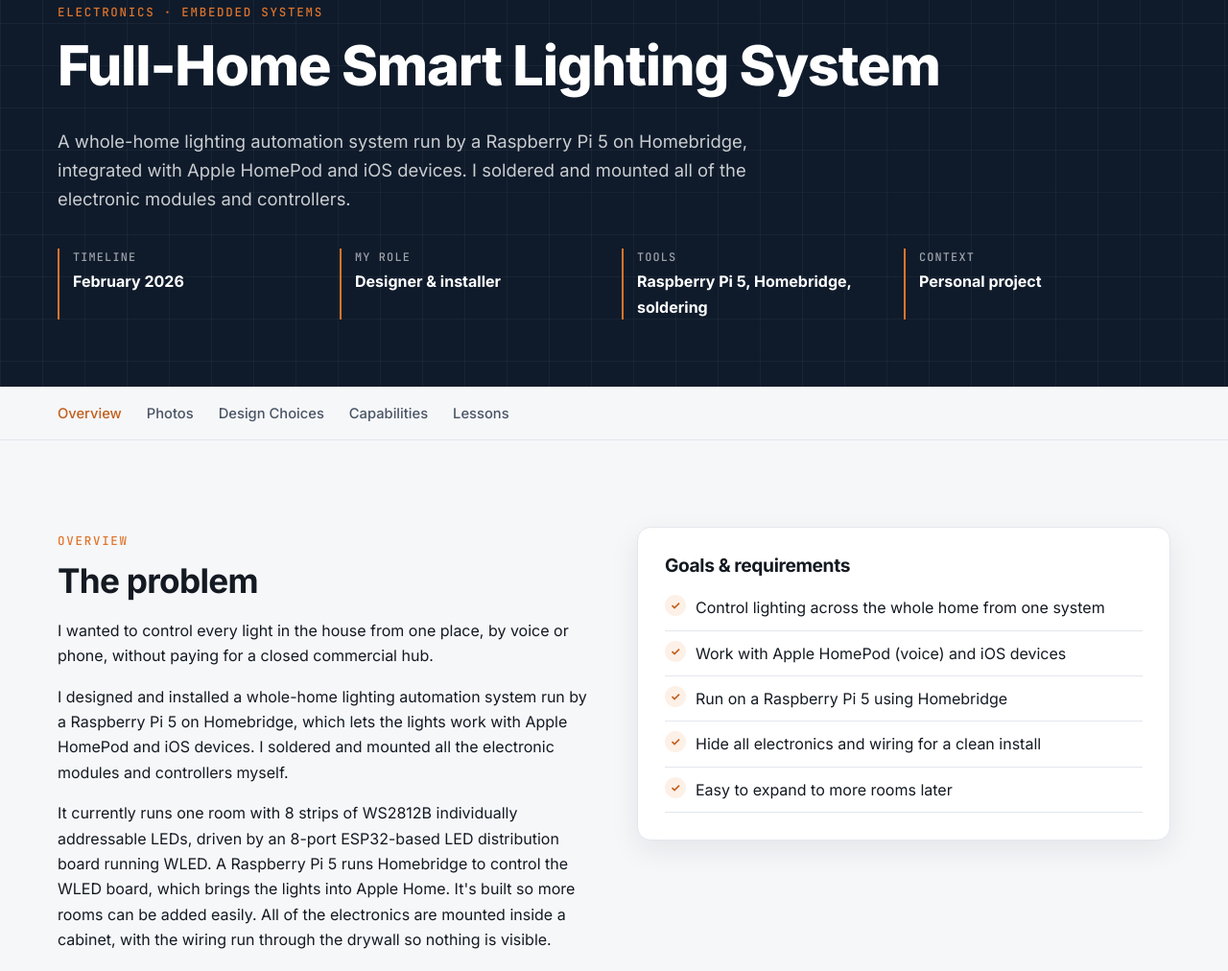
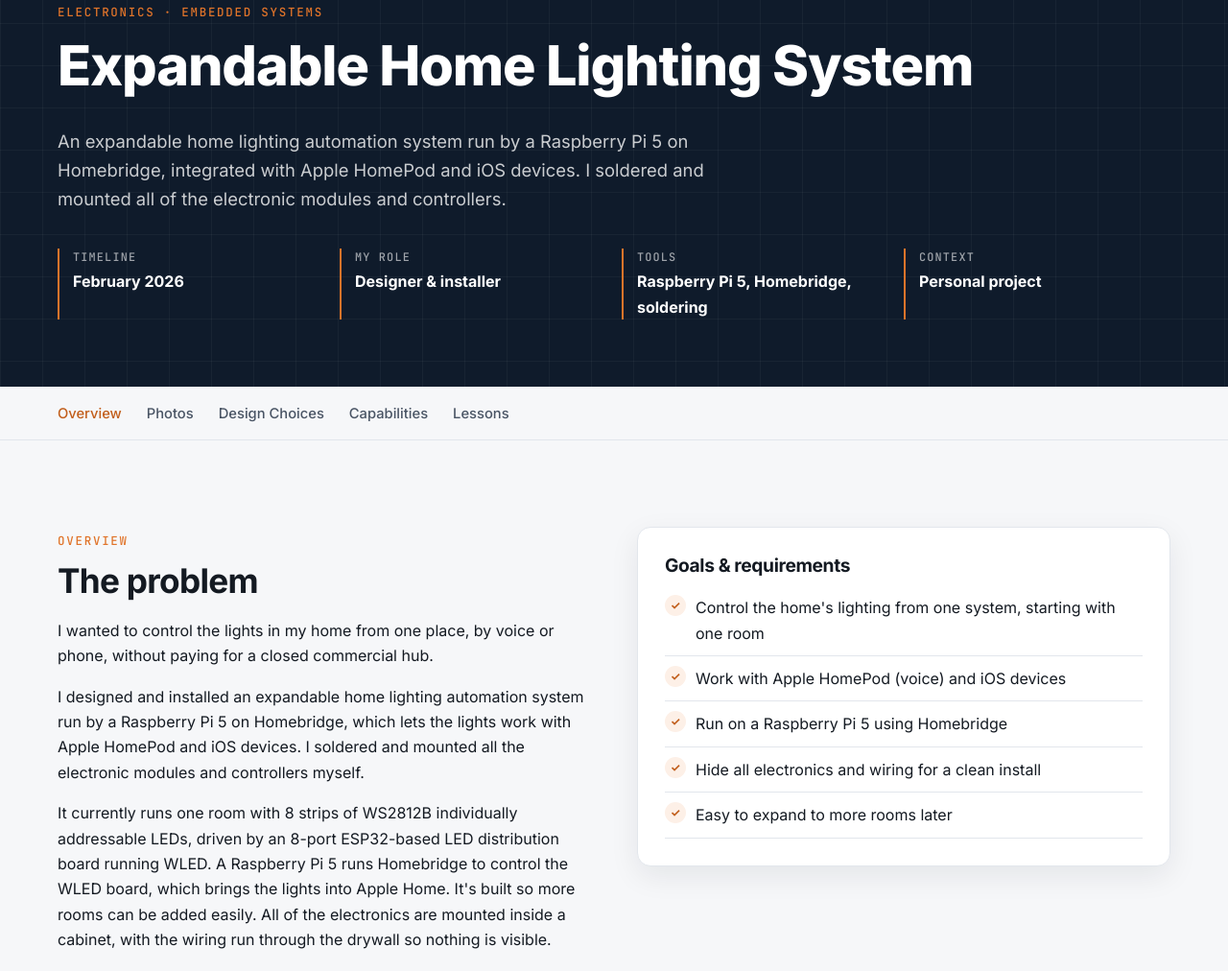
Before and after one commit to hunterlittle-debug/hunterlittle-debug.github.io, a plain HTML site: page projects/smart-lighting.html in a window 1280 px wide. Shown: the part 196-1208 px from the top of the page at 96% size. Drawn offline with Linux system fonts and the light colour scheme; some packages are replaced by stand-ins of ours; a script that the page names is missing.

Commit message:
Final wording: expandable home lighting system, 400 V pack
Co-Authored-By: Claude Opus 5.5 <noreply@anthropic.com>
Claude-Session: https://claude.ai/code/session_01WhJp59xLsCihxr5u86Q5ou

```diff
--- a/projects/smart-lighting.html
+++ b/projects/smart-lighting.html
@@ -4,8 +4,8 @@
   <meta charset="UTF-8">
   <meta name="viewport" content="width=device-width, initial-scale=1.0">
   <!-- EDIT: page title (shows in the browser tab) -->
-  <title>Full-Home Smart Lighting System | HNL Engineering</title>
-  <meta name="description" content="A whole-home lighting automation system run by a Raspberry Pi 5 on Homebridge, integrated with Apple HomePod and iOS devices. I soldered and mounted all of the electronic modules and controllers.">
+  <title>Expandable Home Lighting System | HNL Engineering</title>
+  <meta name="description" content="An expandable home lighting automation system run by a Raspberry Pi 5 on Homebridge, integrated with Apple HomePod and iOS devices. I soldered and mounted all of the electronic modules and controllers.">
   <link rel="icon" href="../assets/favicon.svg" type="image/svg+xml">
   <link rel="preconnect" href="https://fonts.googleapis.com">
   <link rel="preconnect" href="https://fonts.gstatic.com" crossorigin>
@@ -40,8 +40,8 @@
         <a class="back-link" href="../index.html#projects">← All projects</a>
 
         <span class="eyebrow">Electronics · Embedded systems</span>
-        <h1>Full-Home Smart Lighting System</h1>
-        <p class="lead">A whole-home lighting automation system run by a Raspberry Pi 5 on Homebridge, integrated with Apple HomePod and iOS devices. I soldered and mounted all of the electronic modules and controllers.</p>
+        <h1>Expandable Home Lighting System</h1>
+        <p class="lead">An expandable home lighting automation system run by a Raspberry Pi 5 on Homebridge, integrated with Apple HomePod and iOS devices. I soldered and mounted all of the electronic modules and controllers.</p>
         <!-- EDIT: quick facts. Add or remove <div> rows freely. -->
         <div class="meta">
           <div>Timeline<strong>February 2026</strong></div>
@@ -71,8 +71,8 @@
         <div class="reveal">
           <span class="eyebrow">Overview</span>
           <h2>The problem</h2>
-                    <p>I wanted to control every light in the house from one place, by voice or phone, without paying for a closed commercial hub.</p>
-          <p>I designed and installed a whole-home lighting automation system run by a Raspberry Pi 5 on Homebridge, which lets the lights work with Apple HomePod and iOS devices. I soldered and mounted all the electronic modules and controllers myself.</p>
+                    <p>I wanted to control the lights in my home from one place, by voice or phone, without paying for a closed commercial hub.</p>
+          <p>I designed and installed an expandable home lighting automation system run by a Raspberry Pi 5 on Homebridge, which lets the lights work with Apple HomePod and iOS devices. I soldered and mounted all the electronic modules and controllers myself.</p>
           <p>It currently runs one room with 8 strips of WS2812B individually addressable LEDs, driven by an 8-port ESP32-based LED distribution board running WLED. A Raspberry Pi 5 runs Homebridge to control the WLED board, which brings the lights into Apple Home. It's built so more rooms can be added easily. All of the electronics are mounted inside a cabinet, with the wiring run through the drywall so nothing is visible.</p>
         </div>
         <div class="panel reveal reveal-delay-1">
@@ -80,7 +80,7 @@
           <!-- EDIT: one <li> per requirement -->
 <!-- EDIT: one <li> per requirement -->
           <ul class="checklist">
-            <li>Control lighting across the whole home from one system</li>
+            <li>Control the home's lighting from one system, starting with one room</li>
             <li>Work with Apple HomePod (voice) and iOS devices</li>
             <li>Run on a Raspberry Pi 5 using Homebridge</li>
             <li>Hide all electronics and wiring for a clean install</li>
@@ -168,7 +168,7 @@
           <span class="eyebrow">Capabilities</span>
           <h3>What it can do</h3>
           <ul class="checklist">
-                        <li>Whole-home lighting control from one system</li>
+                        <li>Lighting control from one system, ready to expand room by room</li>
             <li>Voice control through Apple HomePod</li>
             <li>Control from iPhone and other iOS devices</li>
             <li>Turns on and off automatically on a schedule</li>
```
Also changed, not shown: about.html (+1 -1 lines), index.html (+1 -1 lines), projects/solarpack-battery.html (+2 -2 lines).
